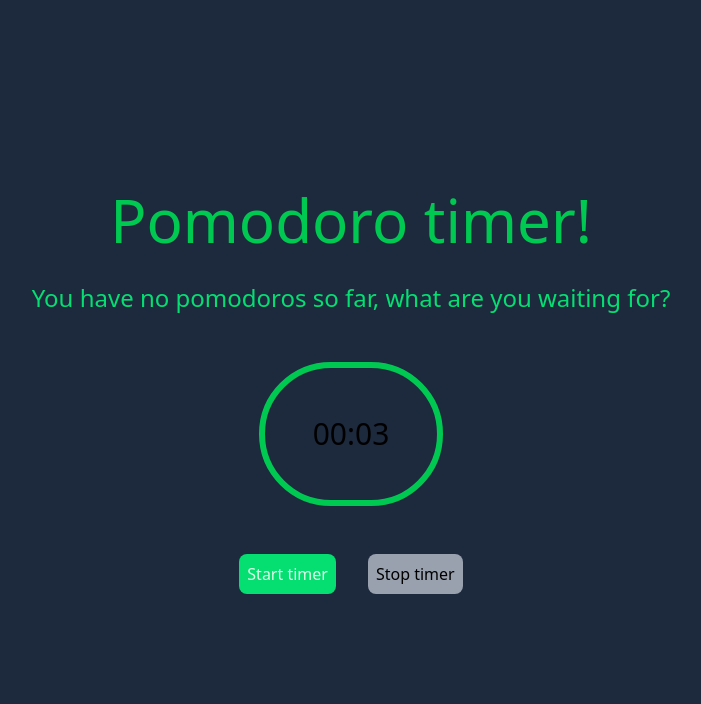
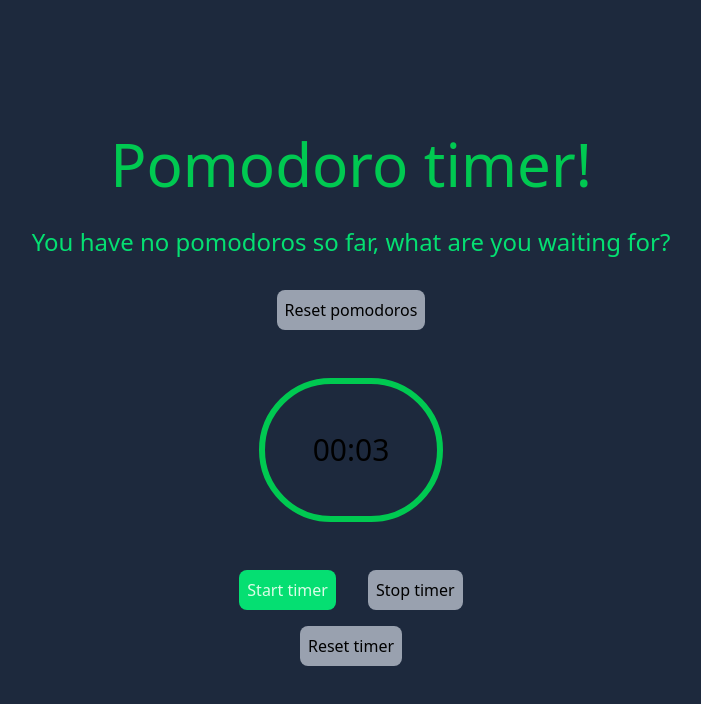
Before and after one commit to JCobz0714/Pomodoro-Timer, a React (Vite) app: page / in a window 1280 px wide. Shown: the top 704 px of the page, without its empty margins (289-990 px from the left). Built offline with nearby package versions, Linux system fonts and the light colour scheme.

Commit message:
Changing the ternary operator for the buttons and adding a reset pomodoros button

```diff
--- a/src/App.tsx
+++ b/src/App.tsx
@@ -12,9 +12,14 @@ function App() {
 
   const [timer, setTimer] = useState(minutes);
   const [isRunning, setIsRunning] = useState(false);
-  const [showButton, setShowButton] = useState(false);
   const [mode, setMode] = useState<"work" | "break">("work");
   const [pomodoros, setPomodoros] = useState(0);
+
+  //Saving the pomodoro counter in local storage so if the user refreshes the page, the progress
+  // won't be lost
+  useEffect(() => {
+    localStorage.setItem("pomodoros", pomodoros.toString());
+  }, [pomodoros]);
 
   //useEffect for work time
   useEffect(() => {
@@ -60,23 +65,27 @@ function App() {
       <div className="flex flex-col justify-center items-center min-h-screen bg-slate-800">
         <Title />
         <Pomodoros counter={pomodoros} />
+        <Button title="Reset pomodoros" disabled={pomodoros === 0 ? true : false}
+        onClick={() => {
+          setPomodoros(0);
+        }}
+        />
         <Timer timer={formatTime(timer)}/>
         <div className="flex">
           <Button title="Start timer" onClick={() => setIsRunning(true)} />
           <Button title="Stop timer" onClick={() => {
             setIsRunning(false);
-            setShowButton(true);
             }}
           //Sending the disabled prop so the user can't click if the timer hasn't started
-          disabled={timer === minutes ? true : false}
+          disabled={timer === minutes}
           />
         </div>
         <div className="mt-4">
-          {(showButton || timer === 0) ? <Button title="Reset timer" onClick={() => {
-            setShowButton(false);
+          <Button title="Reset timer" disabled={isRunning || timer === minutes}
+          onClick={() =>{
             setTimer(minutes);
             setIsRunning(false);
-          }} /> : undefined}
+          }} />
         </div>
       </div>
     </>
--- a/src/components/Pomodoros.tsx
+++ b/src/components/Pomodoros.tsx
@@ -1,7 +1,7 @@
 export default function Pomodoros(props: PomodorosProps){
     return (
         <>
-            <div className="text-green-400 text-2xl">
+            <div className="text-green-400 text-2xl pb-8">
                 {props.counter === 0 ?
                 `You have no pomodoros so far, what are you waiting for?` :
                 `You have ${props.counter} pomodoros so far!`
```
